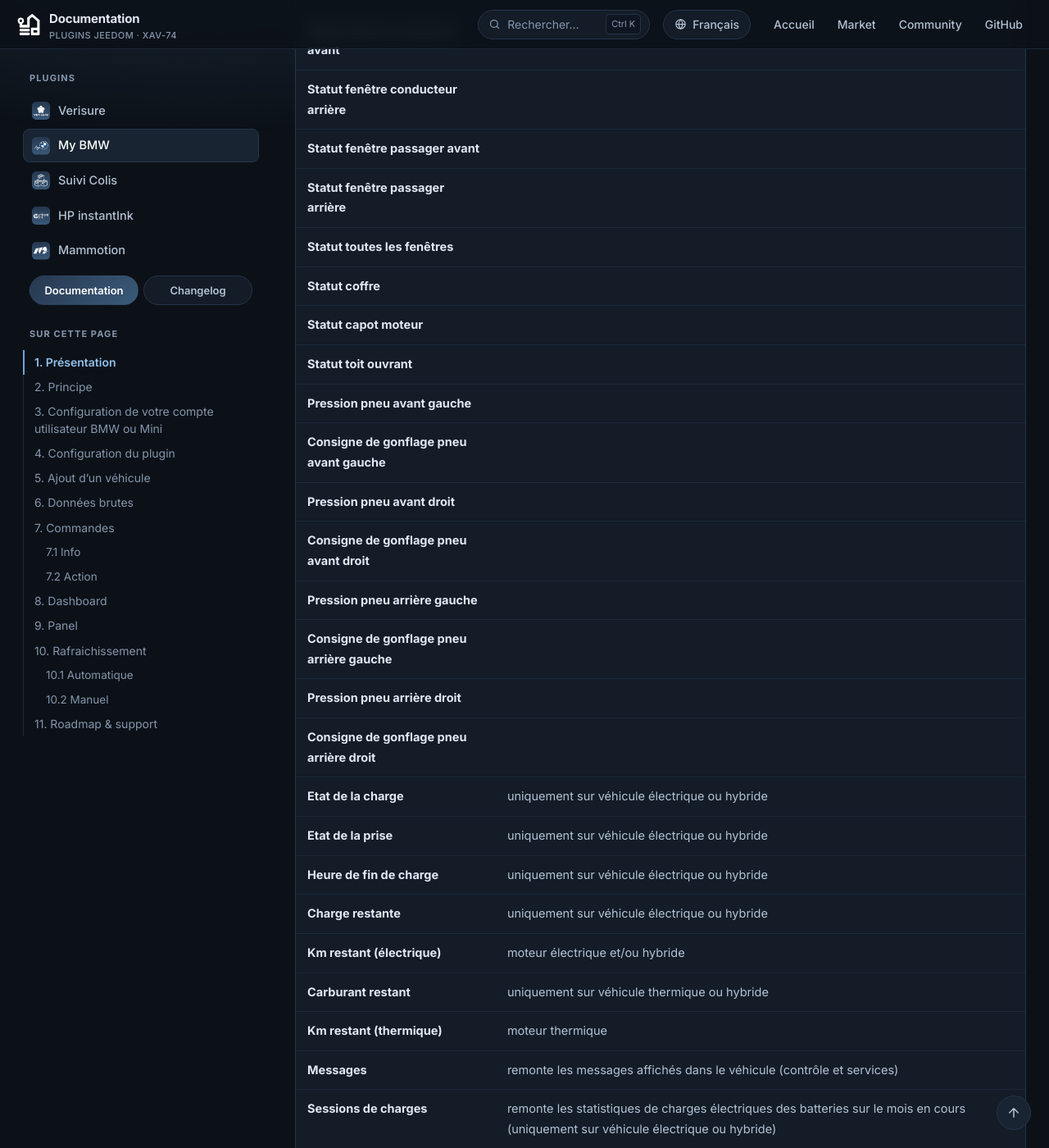
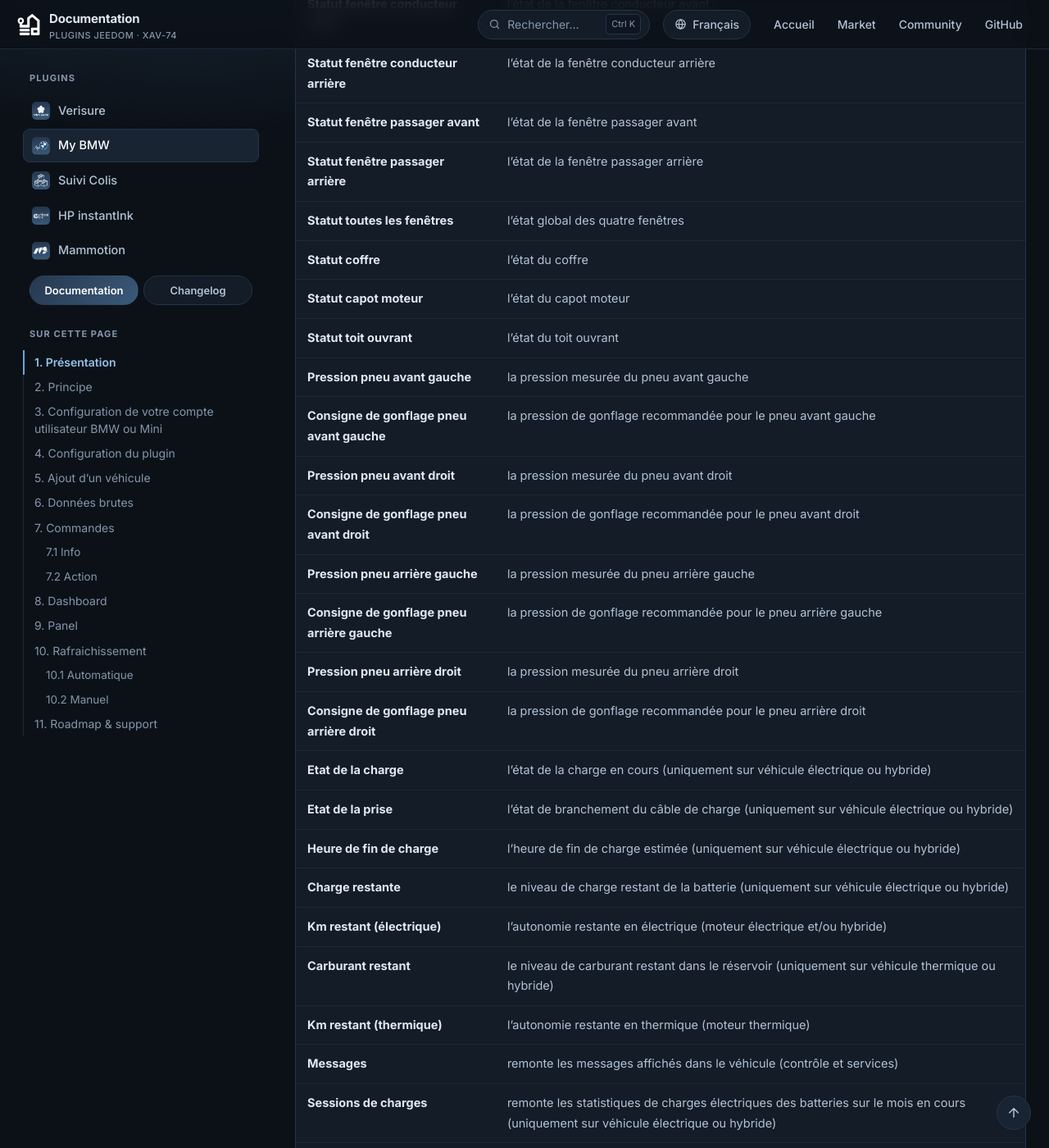
Before and after one commit to Xav-74/Documentation, a Jekyll site: the page built from myBMW/fr_FR/index.md, in a window 1280 px wide and 1400 px high, scrolled down 6787 px. Shown: the whole window at 82% size. Built offline with Jekyll 4.4.1, drawn with Linux system fonts in a browser that asks for light colours; some of the changed text lies outside the part shown.

Commit message:
Improved documentation

```diff
--- a/myBMW/fr_FR/index.md
+++ b/myBMW/fr_FR/index.md
@@ -98,7 +97,6 @@
 > **Tip**
 >
 > N'oubliez pas de **sauvegarder** vos informations !
->
 > Lors de la sauvegarde, de nouvelles commandes vont se créer sur l'équipement.
 
 ![Equipement](../images/Eqpt_myBMW.png)
@@ -119,40 +117,40 @@
 
 | Commande | Description |
 |---|---|
-| **Marque** | |
-| **Modèle** | |
-| **Année** | |
+| **Marque** | la marque du véhicule (BMW ou Mini) |
+| **Modèle** | le modèle du véhicule |
+| **Année** | l'année du véhicule |
 | **Type** | électrique, thermique ou hybride |
 | **Kilométrage** | kilométrage total du véhicule |
 | **Verrouillage** | remonte l'état de verrouillage du véhicule |
-| **Statut porte conducteur avant** | |
-| **Statut porte conducteur arrière** | |
-| **Statut porte passager avant** | |
-| **Statut porte passager arrière** | |
-| **Statut toutes les portes** | |
-| **Statut fenêtre conducteur avant** | |
-| **Statut fenêtre conducteur arrière** | |
-| **Statut fenêtre passager avant** | |
-| **Statut fenêtre passager arrière** | |
-| **Statut toutes les fenêtres** | |
-| **Statut coffre** | |
-| **Statut capot moteur** | |
-| **Statut toit ouvrant** | |
-| **Pression pneu avant gauche** | |
-| **Consigne de gonflage pneu avant gauche** | |
-| **Pression pneu avant droit** | |
-| **Consigne de gonflage pneu avant droit** | |
-| **Pression pneu arrière gauche** | |
-| **Consigne de gonflage pneu arrière gauche** | |
-| **Pression pneu arrière droit** | |
-| **Consigne de gonflage pneu arrière droit** | |
-| **Etat de la charge** | uniquement sur véhicule électrique ou hybride |
-| **Etat de la prise** | uniquement sur véhicule électrique ou hybride |
-| **Heure de fin de charge** | uniquement sur véhicule électrique ou hybride |
-| **Charge restante** | uniquement sur véhicule électrique ou hybride |
-| **Km restant (électrique)** | moteur électrique et/ou hybride |
-| **Carburant restant** | uniquement sur véhicule thermique ou hybride |
-| **Km restant (thermique)** | moteur thermique |
+| **Statut porte conducteur avant** | l'état de la porte conducteur avant |
+| **Statut porte conducteur arrière** | l'état de la porte conducteur arrière |
+| **Statut porte passager avant** | l'état de la porte passager avant |
+| **Statut porte passager arrière** | l'état de la porte passager arrière |
+| **Statut toutes les portes** | l'état global des quatre portes |
+| **Statut fenêtre conducteur avant** | l'état de la fenêtre conducteur avant |
+| **Statut fenêtre conducteur arrière** | l'état de la fenêtre conducteur arrière |
+| **Statut fenêtre passager avant** | l'état de la fenêtre passager avant |
+| **Statut fenêtre passager arrière** | l'état de la fenêtre passager arrière |
+| **Statut toutes les fenêtres** | l'état global des quatre fenêtres |
+| **Statut coffre** | l'état du coffre |
+| **Statut capot moteur** | l'état du capot moteur |
+| **Statut toit ouvrant** | l'état du toit ouvrant |
+| **Pression pneu avant gauche** | la pression mesurée du pneu avant gauche |
+| **Consigne de gonflage pneu avant gauche** | la pression de gonflage recommandée pour le pneu avant gauche |
+| **Pression pneu avant droit** | la pression mesurée du pneu avant droit |
+| **Consigne de gonflage pneu avant droit** | la pression de gonflage recommandée pour le pneu avant droit |
+| **Pression pneu arrière gauche** | la pression mesurée du pneu arrière gauche |
+| **Consigne de gonflage pneu arrière gauche** | la pression de gonflage recommandée pour le pneu arrière gauche |
+| **Pression pneu arrière droit** | la pression mesurée du pneu arrière droit |
+| **Consigne de gonflage pneu arrière droit** | la pression de gonflage recommandée pour le pneu arrière droit |
+| **Etat de la charge** | l'état de la charge en cours (uniquement sur véhicule électrique ou hybride) |
+| **Etat de la prise** | l'état de branchement du câble de charge (uniquement sur véhicule électrique ou hybride) |
+| **Heure de fin de charge** | l'heure de fin de charge estimée (uniquement sur véhicule électrique ou hybride) |
+| **Charge restante** | le niveau de charge restant de la batterie (uniquement sur véhicule électrique ou hybride) |
+| **Km restant (électrique)** | l'autonomie restante en électrique (moteur électrique et/ou hybride) |
+| **Carburant restant** | le niveau de carburant restant dans le réservoir (uniquement sur véhicule thermique ou hybride) |
+| **Km restant (thermique)** | l'autonomie restante en thermique (moteur thermique) |
 | **Messages** | remonte les messages affichés dans le véhicule (contrôle et services) |
 | **Sessions de charges** | remonte les statistiques de charges électriques des batteries sur le mois en cours (uniquement sur véhicule électrique ou hybride) |
 | **Charge électrique totale** | donne la charge électrique totale utilisée sur le mois en cours (uniquement sur véhicule électrique ou hybride) |
@@ -163,15 +161,15 @@
 | **Coordonnées GPS** | remonte la position du véhicule sous la forme "latitude,longitude" |
 | **Dernière mise à jour** | donne la date et l'heure de la dernière connexion entre la voiture et les serveurs BMW |
 | **Statut Déverrouiller** | renvoie le dernier statut reçu lors d'une demande de déverrouillage. Si l'action a correctement été effectuée, le statut passe à de "PENDING" à "EXECUTED". Sinon renvoie "ERROR" |
-| **Statut Verrouiller** | |
-| **Statut Charger** | |
-| **Statut Stop charger** | |
-| **Statut Ventiler** | |
-| **Statut Stop Ventiler** | |
-| **Statut Appel de phares** | |
-| **Statut Klaxonner** | |
-| **Statut Rechercher** | |
-| **Statut Envoi POI** | |
+| **Statut Verrouiller** | le dernier statut reçu lors d'une demande de verrouillage (mêmes valeurs que **Statut Déverrouiller**) |
+| **Statut Charger** | le dernier statut reçu lors d'une demande de démarrage de la charge |
+| **Statut Stop charger** | le dernier statut reçu lors d'une demande d'arrêt de la charge |
+| **Statut Ventiler** | le dernier statut reçu lors d'une demande de démarrage de la ventilation |
+| **Statut Stop Ventiler** | le dernier statut reçu lors d'une demande d'arrêt de la ventilation |
+| **Statut Appel de phares** | le dernier statut reçu lors d'une demande d'appel de phares |
+| **Statut Klaxonner** | le dernier statut reçu lors d'une demande de klaxon |
+| **Statut Rechercher** | le dernier statut reçu lors d'une demande de localisation |
+| **Statut Envoi POI** | le dernier statut reçu lors d'un envoi de point d'intérêt |
 | **Présence domicile** | indique si votre véhicule est situé à votre domicile (1 = présent, 0 = absent) en fonction de la distance maximale renseignée |
 | **Distance domicile** | indique la distance (en m ou km) entre le véhicule et votre domicile |
 
```
Also changed, not shown: other parts of myBMW/fr_FR/index.md (+2 -10 lines), instantInk/fr_FR/index.md (+1 -7 lines), mammotion/fr_FR/index.md (+21 -1 lines), parcelTracking/fr_FR/index.md (+1 -8 lines), verisure/fr_FR/index.md (+18 -46 lines).
